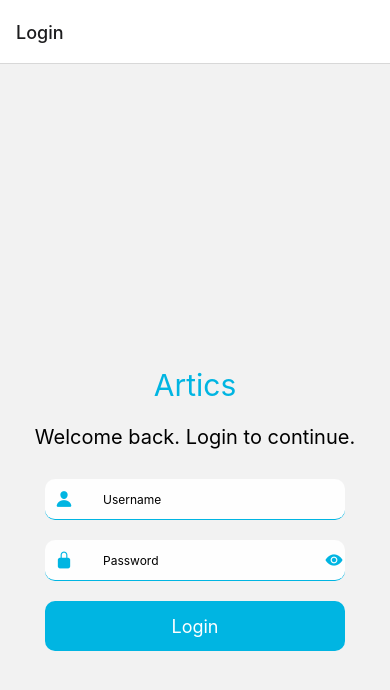
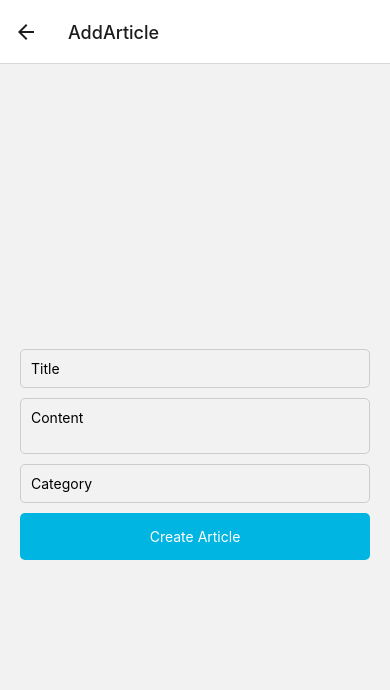
Before and after one commit to developer-evan/Articles-App, a React Native app: screen /AddArticle in a window 390 px wide. Shown: the top 690 px of the page. Built offline with nearby package versions, Linux system fonts and the light colour scheme.

Commit message:
fix add artcicle

```diff
--- a/App.tsx
+++ b/App.tsx
@@ -3,6 +3,7 @@ import { NavigationContainer } from "@react-navigation/native";
 import { createStackNavigator } from "@react-navigation/stack";
 import HomeScreen from "./src/screens/HomeScreen";
 import LoginScreen from "./src/screens/LoginScreen";
+import AddArticleScreen from "./src/screens/AddArticleScreen";
 
 const Stack = createStackNavigator();
 
@@ -35,7 +36,9 @@ export default function App() {
         options={{ headerShown: false }}
          name="Home"
           component={HomeScreen} />
+        <Stack.Screen name="AddArticle" component={AddArticleScreen} />
       </Stack.Navigator>
+
     </NavigationContainer>
   );
 }
--- /dev/null
+++ b/src/screens/AddArticleScreen.tsx
@@ -0,0 +1,88 @@
+import React, { useState } from 'react';
+import { View, TextInput, Button, Text, StyleSheet, TouchableOpacity } from 'react-native';
+import AsyncStorage from '@react-native-async-storage/async-storage';
+import { articlesData } from '../utils/data';
+
+const AddArticleScreen = () => {
+  const [title, setTitle] = useState('');
+  const [content, setContent] = useState('');
+  const [category, setCategory] = useState('');
+
+  const handleCreateArticle = async () => {
+    try {
+      const userId = '123';
+      const newArticle = {
+        id: Math.random().toString(),
+        title,
+        content,
+        category,
+        userId,
+      };
+
+      // Update articlesData directly
+      articlesData.push(newArticle);
+
+      // Optionally, you can also store it in AsyncStorage
+      await AsyncStorage.setItem('articles', JSON.stringify(articlesData));
+
+      setTitle('');
+      setContent('');
+      setCategory('');
+    } catch (error) {
+      console.error(error);
+    }
+  };
+
+  return (
+    <View style={styles.container}>
+      <TextInput
+        style={styles.input}
+        placeholder="Title"
+        onChangeText={setTitle}
+        value={title}
+      />
+      <TextInput
+        style={styles.input}
+        placeholder="Content"
+        onChangeText={setContent}
+        value={content}
+        multiline
+      />
+      <TextInput
+        style={styles.input}
+        placeholder="Category"
+        onChangeText={setCategory}
+        value={category}
+      />
+      {/* <Button title="Create Article" onPress={handleCreateArticle}  /> */}
+      <TouchableOpacity style={styles.button} onPress={handleCreateArticle}>
+        <Text style={{ color: 'white', textAlign: 'center' }}>Create Article</Text>
+      </TouchableOpacity>
+    </View>
+  );
+};
+
+const styles = StyleSheet.create({
+  container: {
+    flex: 1,
+    justifyContent: 'center',
+    alignItems: 'center',
+    paddingHorizontal: 20,
+  },
+  input: {
+    width: '100%',
+    padding: 10,
+    marginBottom: 10,
+    borderWidth: 1,
+    borderColor: '#ccc',
+    borderRadius: 5,
+  },
+  button: {
+    width: '100%',
+    backgroundColor: '#00B5E2',
+    padding: 15,
+    borderRadius: 5,
+  },
+});
+
+export default AddArticleScreen;
--- a/src/screens/HomeScreen.tsx
+++ b/src/screens/HomeScreen.tsx
@@ -1,26 +1,15 @@
 import React, { useEffect, useState } from 'react';
-import { View, Text, FlatList, StyleSheet } from 'react-native';
-import AsyncStorage from '@react-native-async-storage/async-storage';
+import { View, Text, FlatList, StyleSheet, Button } from 'react-native';
+import { articlesData } from '../utils/data';
+// import { Article } from '../utils/types';
 
-const HomeScreen = () => {
-  const [articles, setArticles] = useState([]);
+const HomeScreen = ({ navigation }: any) => {
 
-  useEffect(() => {
-    const fetchArticles = async () => {
-      try {
-        const storedArticles = await AsyncStorage.getItem('articles');
-        if (storedArticles) {
-          setArticles(JSON.parse(storedArticles));
-        }
-      } catch (error) {
-        console.error(error);
-      }
-    };
 
-    fetchArticles();
-  }, []);
 
-  const renderArticle = ({ item }: { item: any }) => (
+  const [articles, setArticles] = useState<Article[]>([]);
+
+  const renderArticle = ({ item }: { item: Article }) => (
     <View style={styles.articleContainer}>
       <Text style={styles.title}>{item.title}</Text>
       <Text>{item.content}</Text>
@@ -35,6 +24,12 @@ const HomeScreen = () => {
         renderItem={renderArticle}
         keyExtractor={(item) => item.id}
       />
+      <View style={styles.buttonContainer}>
+        <Button
+          title="Add Article"
+          onPress={() => navigation.navigate('AddArticle')}
+        />
+      </View>
     </View>
   );
 };
@@ -56,6 +51,9 @@ const styles = StyleSheet.create({
     fontSize: 18,
     marginBottom: 5,
   },
+  buttonContainer: {
+    marginTop: 20,
+  },
 });
 
 export default HomeScreen;
--- /dev/null
+++ b/src/utils/data.ts
@@ -0,0 +1,76 @@
+// Interfaces
+export interface Article {
+    id: string;
+    title: string;
+    content: string;
+    category: string;
+    userId: string;
+}
+
+export interface Category {
+    id: string;
+    name: string;
+}
+
+export interface User {
+    id: string;
+    username: string;
+    password: string;
+}
+
+export const articlesData: Article[] = [
+    {
+        id: '1',
+        title: 'The Rise of Artificial Intelligence in Healthcare',
+        content: 'Artificial Intelligence (AI) is revolutionizing healthcare with its ability to analyze complex medical data...',
+        category: 'Technology',
+        userId: '123',
+    },
+    {
+        id: '2',
+        title: 'Self-Driving Cars: A Look into the Future of Transportation',
+        content: 'Autonomous vehicles promise to change how we travel, with companies like Tesla and Waymo leading the way...',
+        category: 'Technology',
+        userId: '456',
+    },
+    {
+        id: '3',
+        title: 'The Latest Advancements in Quantum Computing',
+        content: 'Quantum computing is making strides with new breakthroughs, such as Google\'s recent achievement of quantum supremacy...',
+        category: 'Technology',
+        userId: '123',
+    },
+];
+
+export const categoriesData: Category[] = [
+    {
+        id: '1',
+        name: 'Technology',
+    },
+    {
+        id: '2',
+        name: 'Travel',
+    },
+    {
+        id: '3',
+        name: 'Food',
+    },
+];
+
+export const usersData = [
+    {
+        id: '123',
+        username: 'johndoe1987',
+        password: '$tr0ngP@ssw0rd!',
+    },
+    {
+        id: '456',
+        username: 'janedoe1990',
+        password: 'SecureP@ss123!',
+    },
+    {
+        id: '789',
+        username: 'alexsmith1975',
+        password: 'Pr0tect1on@!%',
+    },
+];
--- /dev/null
+++ b/src/utils/types.ts
@@ -0,0 +1,16 @@
+interface Article {
+    id: string;
+    title: string;
+    content: string;
+    category: string;
+    userId: string;
+}
+interface Category {
+    id: string;
+    name: string;
+}
+interface User {
+    id: string;
+    username: string;
+    password: string;
+}
```
